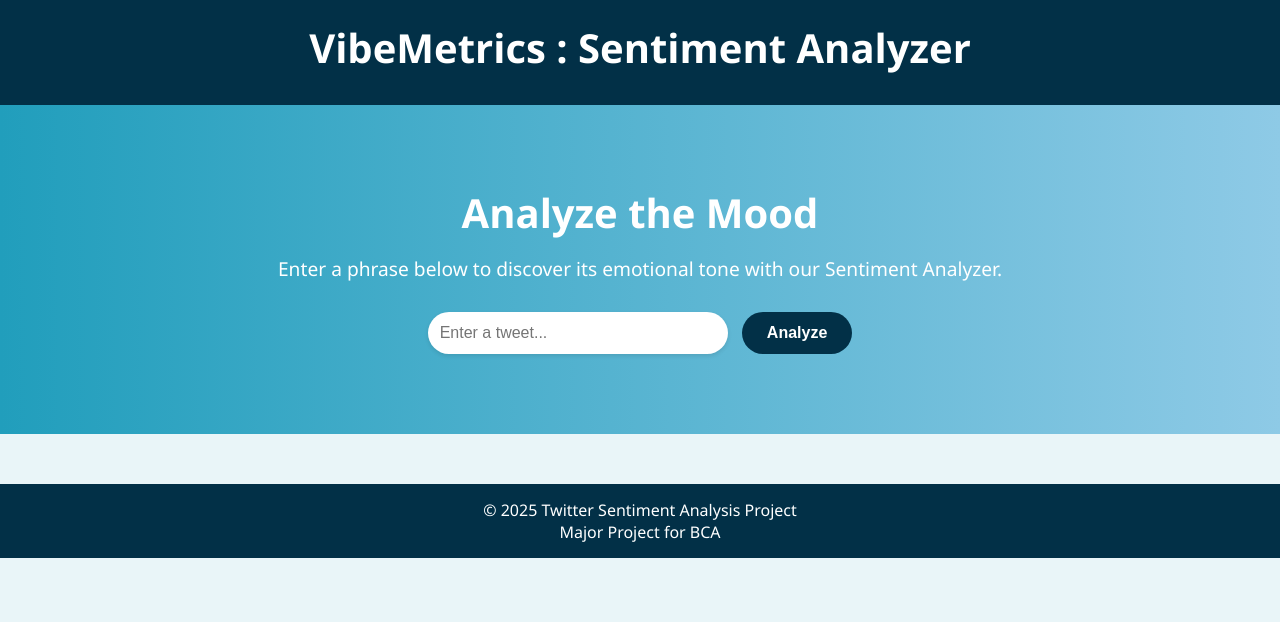
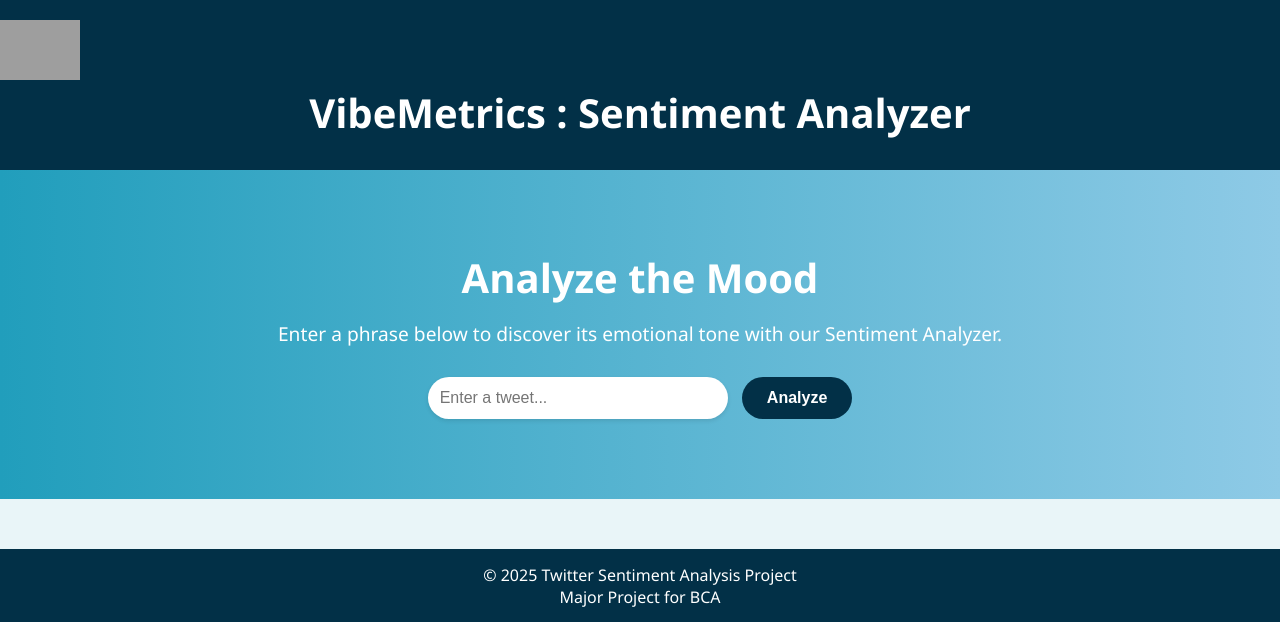
Before and after one commit to Amattraction/VibeMetrics-, a Flask app: page / in a window 1280 px wide. Shown: the top 622 px of the page. Run offline with Flask 3, Linux system fonts and the light colour scheme; parts of the project's set-up code (start-up, migrations or seed data) failed here and were passed over; grey boxes are pictures that could not be loaded.

Commit message:
Update index.html

```diff
--- a/templates/index.html
+++ b/templates/index.html
@@ -7,15 +7,9 @@
 </head>
 <body>
     <header>
-        <div class="container">
+        <div class="header-container">
+            <img src="{{ url_for('static', filename='logo.png') }}" alt="Logo" style="height: 60px;">
             <h1>VibeMetrics : Sentiment Analyzer </h1>
-            <!-- <nav>
-                <ul>
-                    <li><a href="#">Home</a></li>
-                    <li><a href="#">About</a></li>
-                    <li><a href="#">Contact</a></li>
-                </ul>
-            </nav> -->
         </div>
     </header>
 
@@ -41,7 +35,7 @@
 
     <footer>
         <p>&copy; 2025 Twitter Sentiment Analysis Project <br>
-      Major Project for BCA <br>
+          Major Project for BCA <br>
     </footer>
 </body>
 </html>
```
